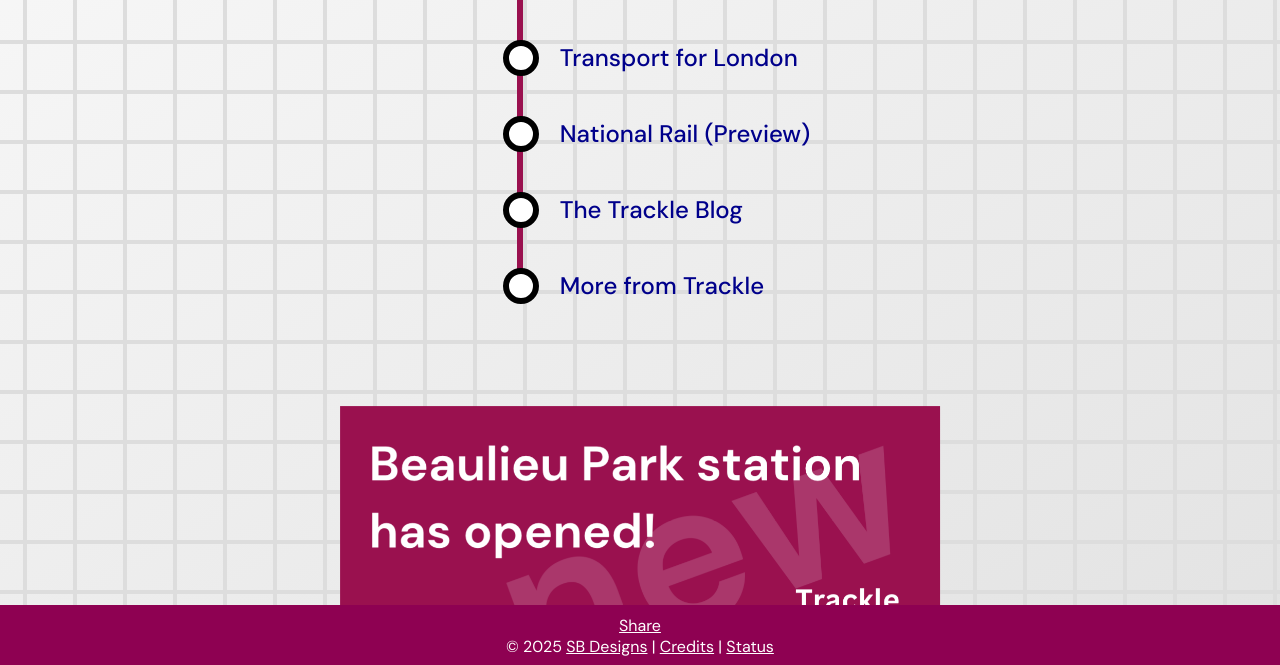
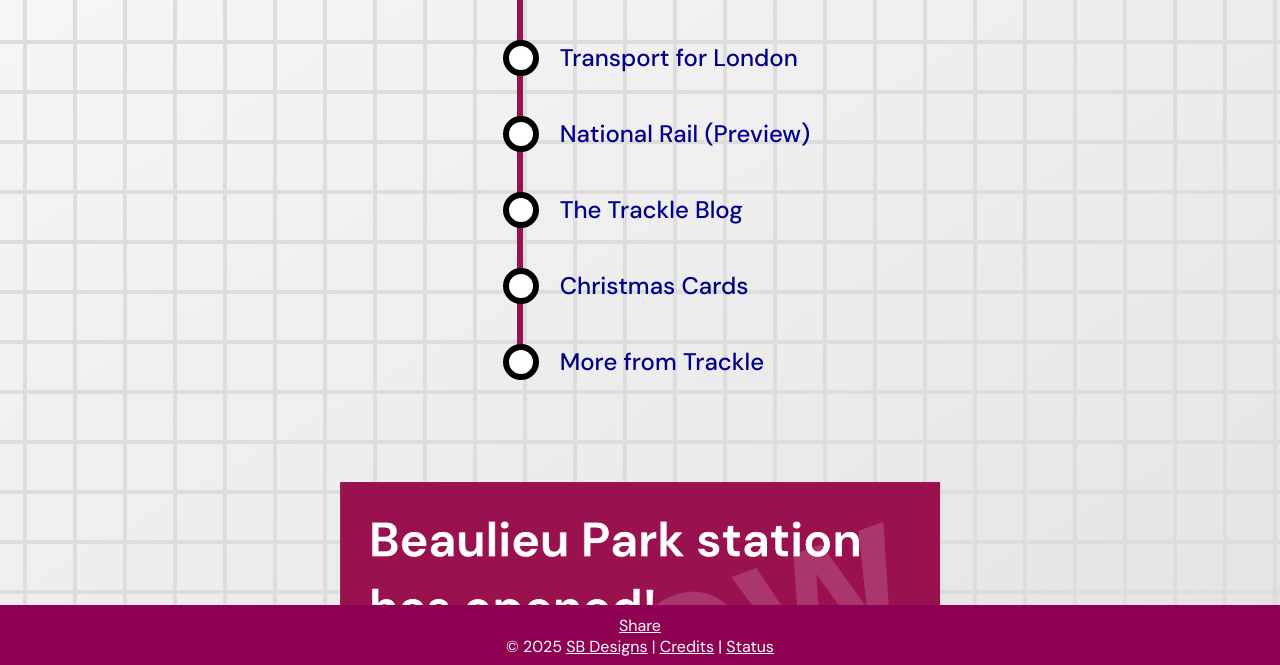
Before and after one commit to point2pointuk/trackle4, a plain HTML site: page index.html in a window 1280 px wide. Shown: the part 133-798 px from the top of the page. Drawn offline with Linux system fonts and the light colour scheme.

Commit message:
Update index.html

```diff
--- a/index.html
+++ b/index.html
@@ -77,6 +77,9 @@
             <a href="/feed.html">The Trackle Blog</a>
          </div>
          <div class="station">
+            <a href="/more.html">Christmas Cards</a>
+         </div>
+         <div class="station">
             <a href="/more.html">More from Trackle</a>
          </div>
       </div>
```
